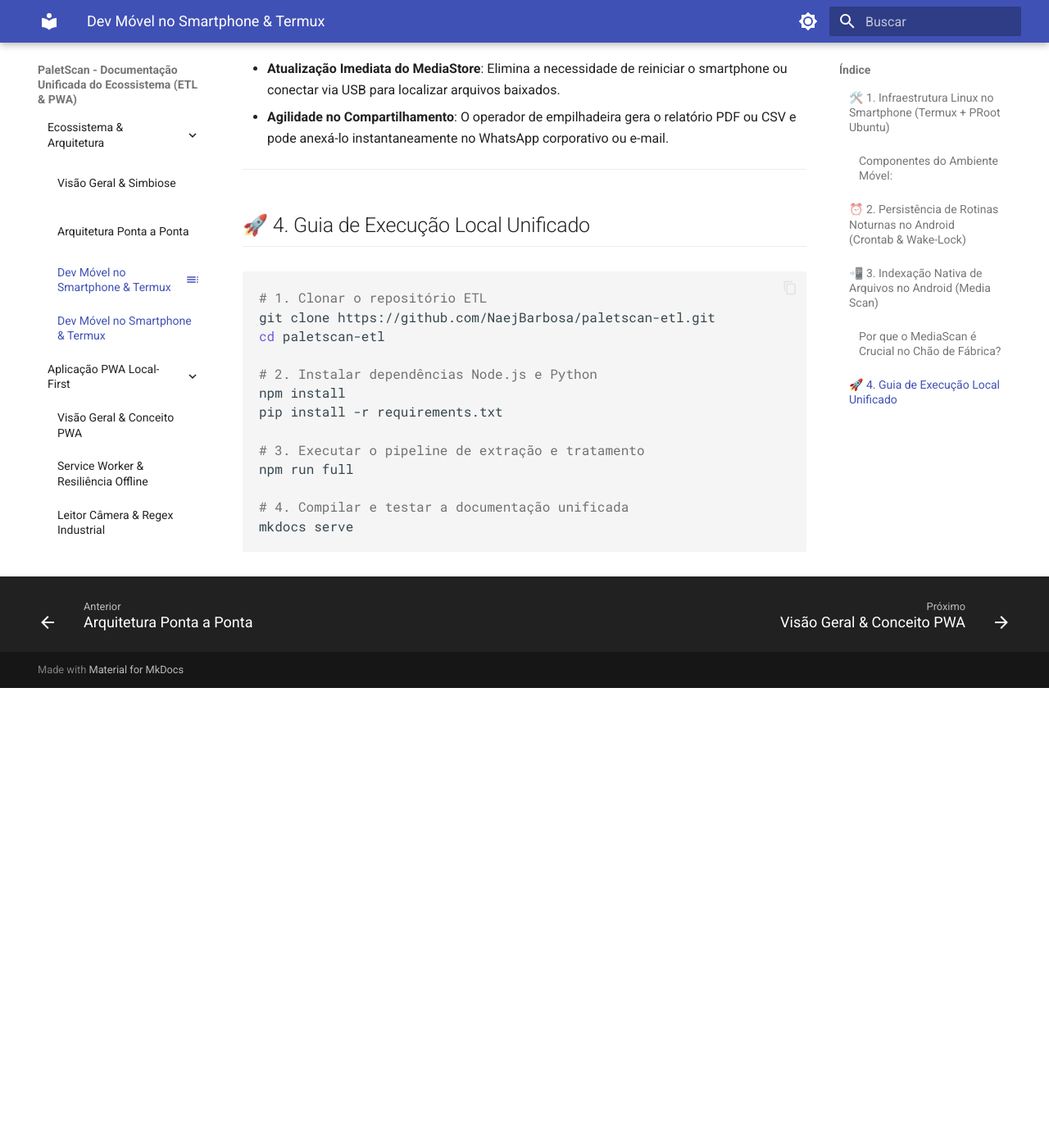
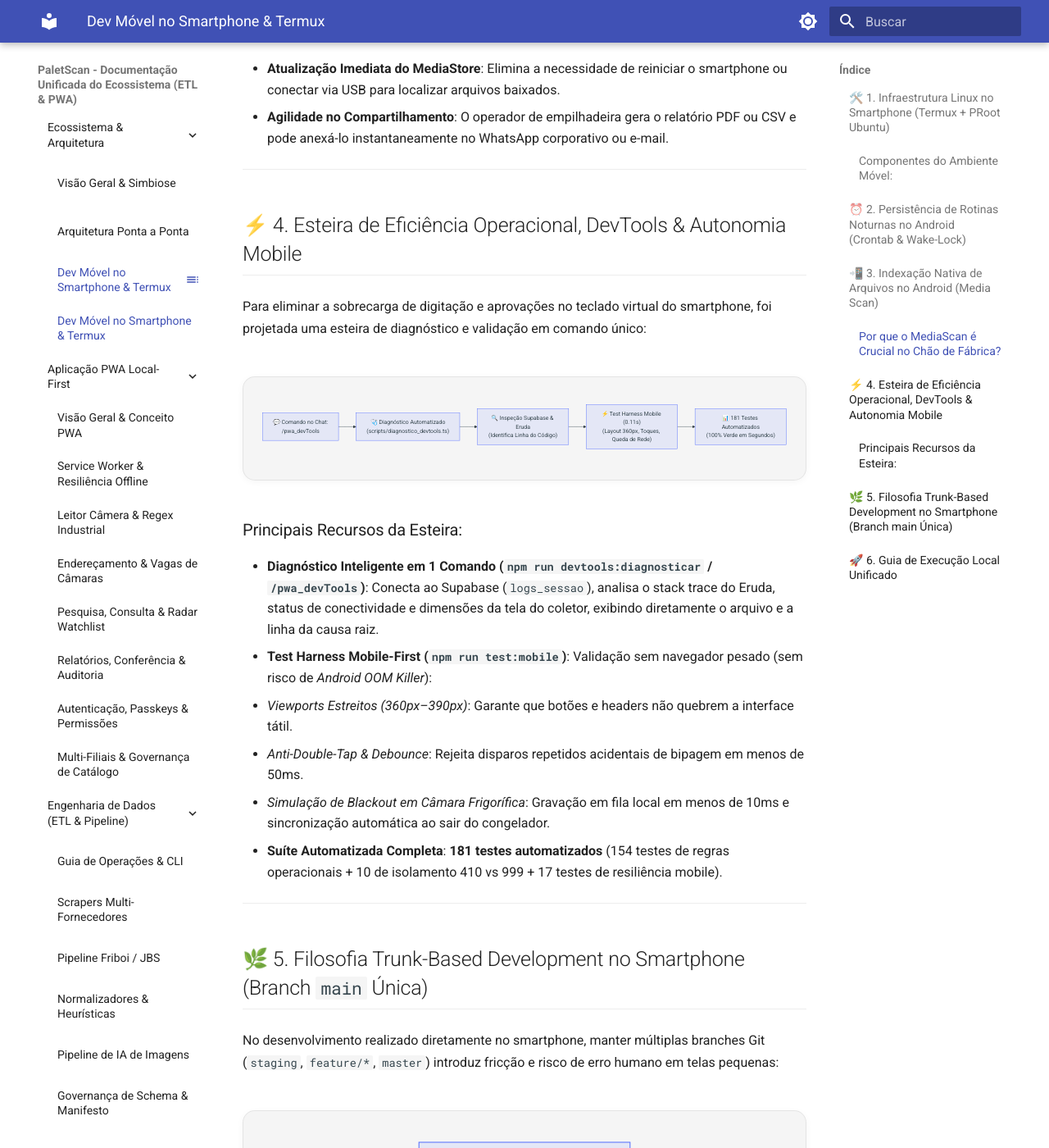
Before and after one commit to NaejBarbosa/paletscan-etl, an MkDocs documentation site: the page built from docs/desenvolvimento-termux.md, in a window 1280 px wide and 1400 px high, scrolled down 4178 px. Shown: the whole window at 82% size. Built offline with MkDocs 1.6.1 and Material for MkDocs 9.7.7, drawn with Linux system fonts in a browser that asks for light colours; before the commit the page ends 5017 px from its top, so only the background shows below that; some of the changed text lies outside the part shown.

Commit message:
docs: atualiza documentacao com Filial 999 Sandbox, esteira DevTools e Trunk-Based no smartphone

````diff
--- a/docs/desenvolvimento-termux.md
+++ b/docs/desenvolvimento-termux.md
@@ -75,20 +75,64 @@
 
 ---
 
-## 🚀 4. Guia de Execução Local Unificado
+## ⚡ 4. Esteira de Eficiência Operacional, DevTools & Autonomia Mobile
+
+Para eliminar a sobrecarga de digitação e aprovações no teclado virtual do smartphone, foi projetada uma esteira de diagnóstico e validação em comando único:
+
+```mermaid
+flowchart LR
+    A["💬 Comando no Chat:\n/pwa_devTools"] --> B["🩺 Diagnóstico Automatizado\n(scripts/diagnostico_devtools.ts)"]
+    B --> C["🔍 Inspeção Supabase & Eruda\n(Identifica Linha do Código)"]
+    C --> D["⚡ Test Harness Mobile (0.11s)\n(Layout 360px, Toques, Queda de Rede)"]
+    D --> E["📊 181 Testes Automatizados\n(100% Verde em Segundos)"]
+```
+
+### Principais Recursos da Esteira:
+* **Diagnóstico Inteligente em 1 Comando (`npm run devtools:diagnosticar` / `/pwa_devTools`)**: Conecta ao Supabase (`logs_sessao`), analisa o stack trace do Eruda, status de conectividade e dimensões da tela do coletor, exibindo diretamente o arquivo e a linha da causa raiz.
+* **Test Harness Mobile-First (`npm run test:mobile`)**: Validação sem navegador pesado (sem risco de *Android OOM Killer*):
+  1. *Viewports Estreitos (360px–390px)*: Garante que botões e headers não quebrem a interface tátil.
+  2. *Anti-Double-Tap & Debounce*: Rejeita disparos repetidos acidentais de bipagem em menos de 50ms.
+  3. *Simulação de Blackout em Câmara Frigorífica*: Gravação em fila local em menos de 10ms e sincronização automática ao sair do congelador.
+* **Suíte Automatizada Completa**: **181 testes automatizados** (154 testes de regras operacionais + 10 de isolamento 410 vs 999 + 17 testes de resiliência mobile).
+
+---
+
+## 🌿 5. Filosofia Trunk-Based Development no Smartphone (Branch `main` Única)
+
+No desenvolvimento realizado diretamente no smartphone, manter múltiplas branches Git (`staging`, `feature/*`, `master`) introduz fricção e risco de erro humano em telas pequenas:
+
+```mermaid
+flowchart TD
+    M["🌿 Branch Única: main\n(Trunk-Based Development)"]
+    M --> TEST["🧪 Bateria Local: 181 Testes\n(npm test && npm run test:mobile)"]
+    TEST --> LOCAL["📱 Validação no Celular\n(http://localhost:3000 na Filial 999 Sandbox)"]
+    LOCAL --> SHIP["🚀 Deploy Seguro em 1 Comando:\ngit push origin main"]
+```
+
+* **Trunk Único**: Todo o código reside e evolui na branch oficial **`main`**.
+* **Proteção Lógica no Banco (Filial 999 Sandbox)**: Os testes manuais em `localhost:3000` utilizam a Filial 999, que é logicamente isolada no Supabase e nunca colide com os paletes reais da Loja 410.
+* **Agilidade Máxima**: 1 comando para testar, 1 toque para abrir o navegador e 1 comando para publicar.
+
+---
+
+## 🚀 6. Guia de Execução Local Unificado
 
 ```bash
-# 1. Clonar o repositório ETL
+# 1. Clonar o repositório ETL ou PWA
 git clone https://github.com/NaejBarbosa/paletscan-etl.git
-cd paletscan-etl
+git clone https://github.com/NaejBarbosa/PaletScan_pwa.git
 
-# 2. Instalar dependências Node.js e Python
-npm install
-pip install -r requirements.txt
+# 2. Executar a suíte completa de testes no PWA (181 testes)
+cd PaletScan_pwa
+npm test && npm run test:mobile
 
-# 3. Executar o pipeline de extração e tratamento
-npm run full
+# 3. Diagnóstico DevTools rápido em 1 comando
+npm run devtools:diagnosticar
 
-# 4. Compilar e testar a documentação unificada
+# 4. Iniciar servidor local de desenvolvimento
+npm run dev
+
+# 5. Compilar e testar a documentação técnica unificada
+cd ../paletscan-etl
 mkdocs serve
 ```
````
Also changed, not shown: docs/pwa-auth-permissoes.md (+12 -0 lines), docs/pwa-filiais-catalogo.md (+21 -0 lines).
